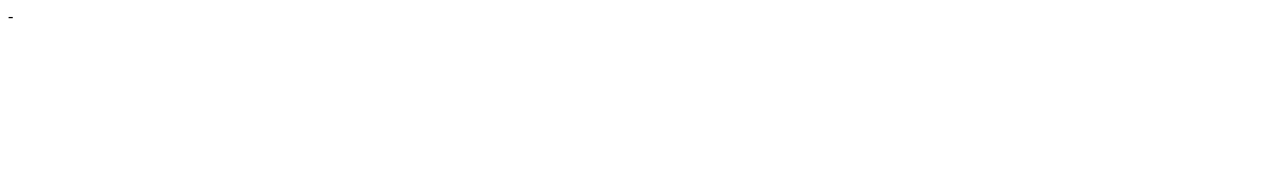
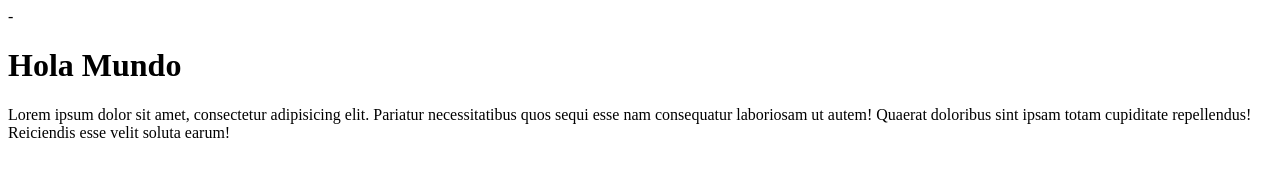
Before and after one commit to Dixi4u/Prueba-Ramas, a plain HTML site: page Index.html in a window 1280 px wide. Drawn offline with Linux system fonts and the light colour scheme.

Commit message:
Agregue coor fondo

```diff
--- a/Index.html
+++ b/Index.html
@@ -6,6 +6,10 @@
     <title>Document</title>
 </head>
 <body>
+    <div id="Lorem">
+    <h1>Hola Mundo</h1>
 
+    <p>Lorem ipsum dolor sit amet, consectetur adipisicing elit. Pariatur necessitatibus quos sequi esse nam consequatur laboriosam ut autem! Quaerat doloribus sint ipsam totam cupiditate repellendus! Reiciendis esse velit soluta earum!</p>
+    </div>
 </body>
 </html>
--- a/css.css
+++ b/css.css
@@ -1,3 +1,3 @@
-.{
-
+·{
+   background-color: cadetblue;
 }
```
